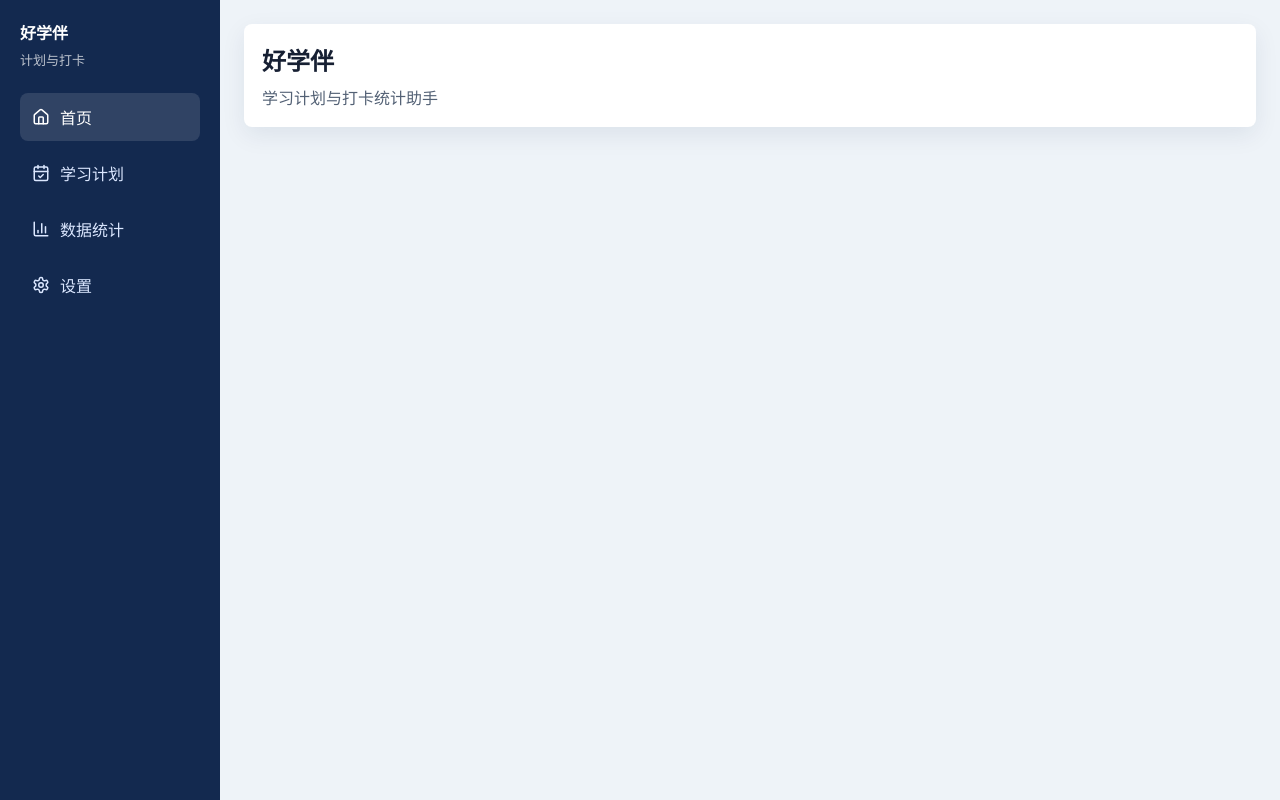
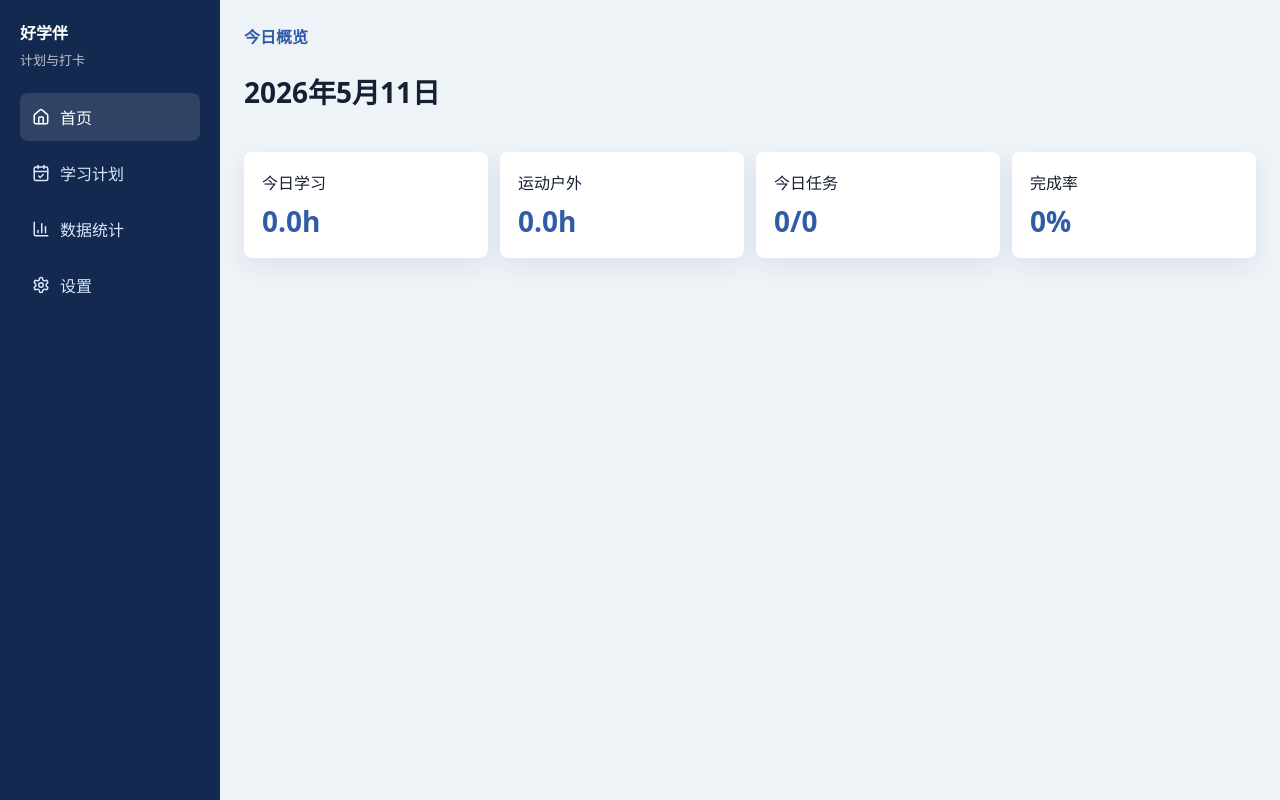
Before and after one commit to wlei5million-lgtm/study-planner-checkin, a React (Vite) app: page / in a window 1280 px wide. Built offline with nearby package versions, Linux system fonts and the light colour scheme.

Commit message:
feat: add daily dashboard

```diff
--- a/src/App.tsx
+++ b/src/App.tsx
@@ -6,6 +6,7 @@ import { ensureSeedData } from "./data/seed";
 import { todayIso } from "./domain/date";
 import { pauseTask, startTask, stopTask } from "./domain/timer";
 import type { StudyTask, Subject } from "./domain/types";
+import { DashboardView } from "./features/dashboard/DashboardView";
 import { PlannerView } from "./features/planner/PlannerView";
 
 function newId(prefix: string): string {
@@ -53,7 +54,9 @@ export default function App() {
   }
 
   const content =
-    activeView === "planner" ? (
+    activeView === "dashboard" ? (
+      <DashboardView date={date} subjects={subjects} tasks={tasks} />
+    ) : activeView === "planner" ? (
       <PlannerView
         date={date}
         subjects={subjects}
--- /dev/null
+++ b/src/features/dashboard/DashboardView.tsx
@@ -0,0 +1,35 @@
+import { MetricCard } from "../../components/MetricCard";
+import { formatDisplayDate } from "../../domain/date";
+import { buildDashboardSummary } from "../../domain/taskStats";
+import type { StudyTask, Subject } from "../../domain/types";
+
+type DashboardViewProps = {
+  date: string;
+  subjects: Subject[];
+  tasks: StudyTask[];
+};
+
+function hours(seconds: number): string {
+  return `${(seconds / 3600).toFixed(1)}h`;
+}
+
+export function DashboardView({ date, subjects, tasks }: DashboardViewProps) {
+  const summary = buildDashboardSummary(tasks, subjects, date);
+
+  return (
+    <section className="view-stack">
+      <header className="section-header">
+        <div>
+          <p className="eyebrow-dark">今日概览</p>
+          <h1>{formatDisplayDate(date)}</h1>
+        </div>
+      </header>
+      <div className="metric-grid">
+        <MetricCard label="今日学习" value={hours(summary.studySeconds)} />
+        <MetricCard label="运动户外" value={hours(summary.sportsSeconds)} />
+        <MetricCard label="今日任务" value={`${summary.completedTasks}/${summary.totalTasks}`} />
+        <MetricCard label="完成率" value={`${summary.completionRate}%`} />
+      </div>
+    </section>
+  );
+}
--- a/src/styles.css
+++ b/src/styles.css
@@ -196,6 +196,18 @@ textarea {
   min-width: 74px;
 }
 
+.metric-grid {
+  display: grid;
+  gap: 12px;
+  grid-template-columns: repeat(4, minmax(140px, 1fr));
+}
+
+@media (max-width: 900px) {
+  .metric-grid {
+    grid-template-columns: repeat(2, minmax(140px, 1fr));
+  }
+}
+
 @media (max-width: 760px) {
   .app-frame {
     grid-template-columns: 1fr;
```
Also changed, not shown: 2 other files (tests, documents, lock files or other folders).
